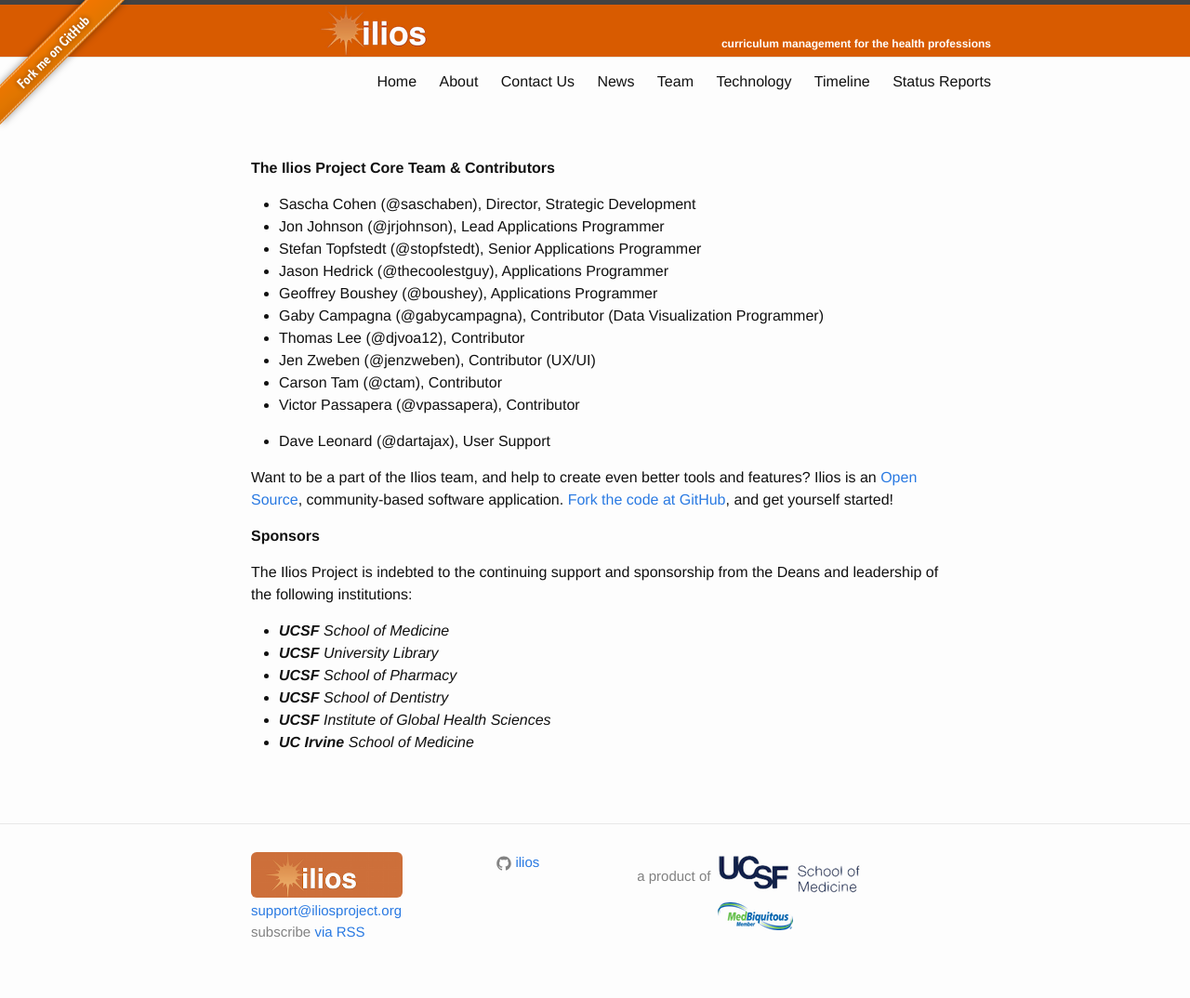
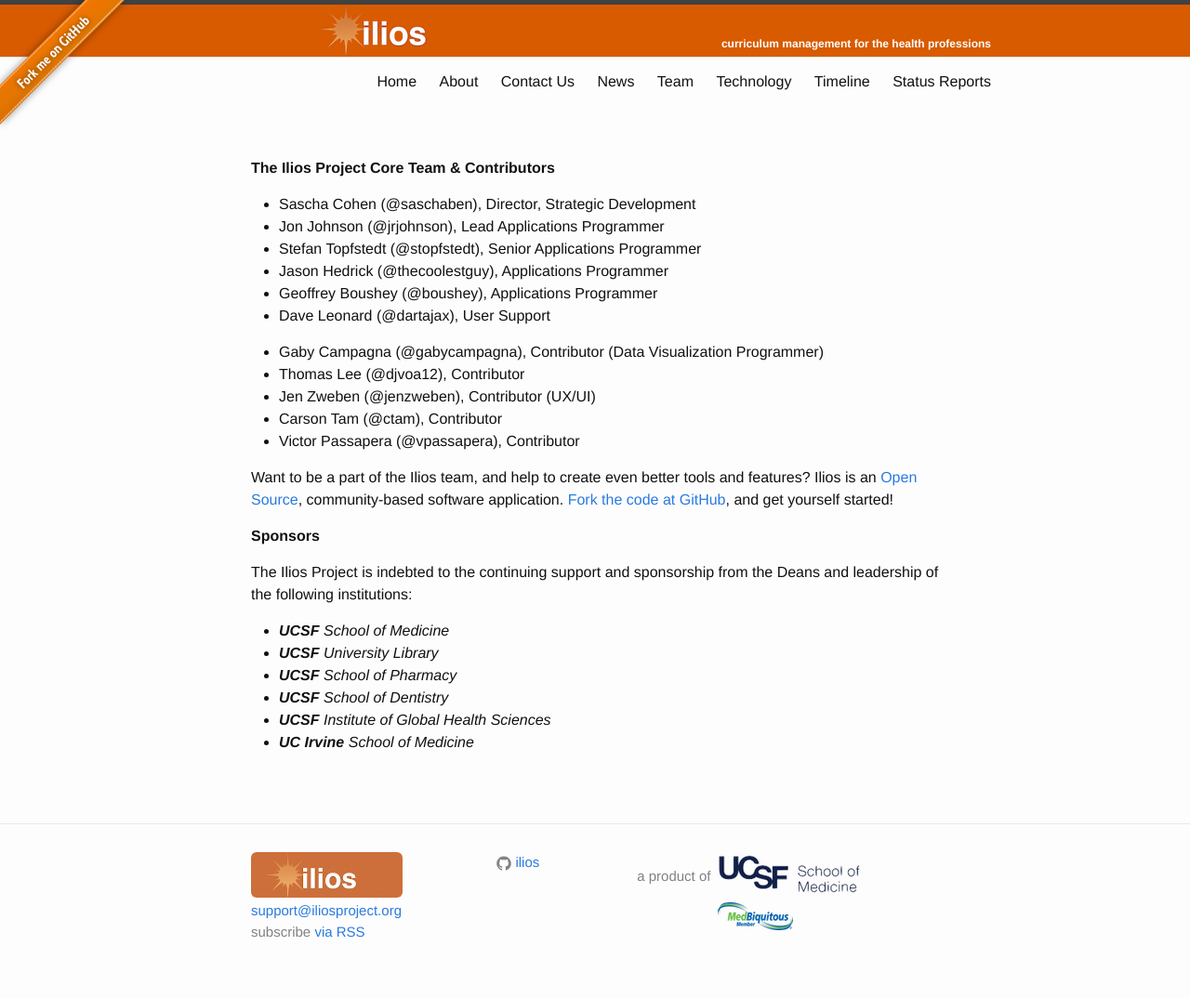
Before and after one commit to ilios/iliosproject.org, a Jekyll site: the page built from team.md, in a window 1280 px wide. Shown: the whole page at 93% size. Built offline with Jekyll 4.4.1, drawn with Linux system fonts in a browser that asks for light colours.

```diff
--- a/team.md
+++ b/team.md
@@ -11,14 +11,13 @@ topLevel: true
 - Stefan Topfstedt (@stopfstedt), Senior Applications Programmer
 - Jason Hedrick (@thecoolestguy), Applications Programmer
 - Geoffrey Boushey (@boushey), Applications Programmer
+- Dave Leonard (@dartajax), User Support
+
 - Gaby Campagna (@gabycampagna), Contributor (Data Visualization Programmer)
 - Thomas Lee (@djvoa12), Contributor
 - Jen Zweben (@jenzweben), Contributor (UX/UI)
 - Carson Tam (@ctam), Contributor
 - Victor Passapera (@vpassapera), Contributor
-
-- Dave Leonard (@dartajax), User Support
-
 
 Want to be a part of the Ilios team, and help to create even better tools and features? Ilios is an [Open Source](http://opensource.org/){:target="_blank"}, community-based software application. [Fork the code at GitHub](https://github.com/ilios){:target="_blank"}, and get yourself started!
 
```
